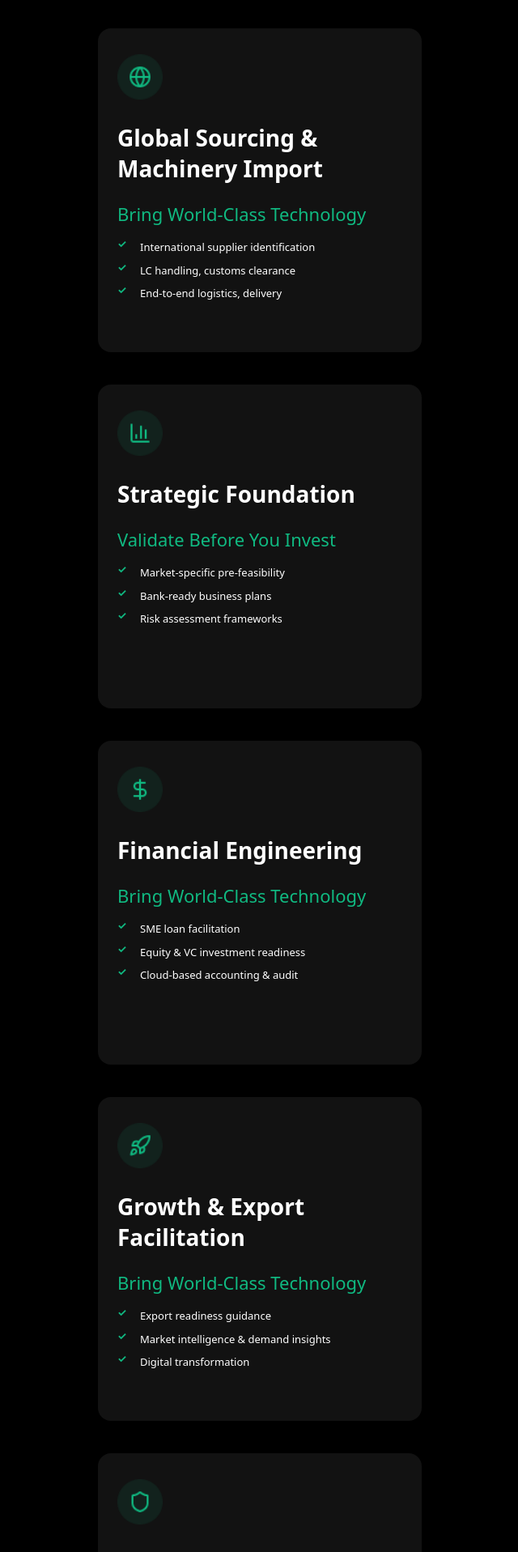
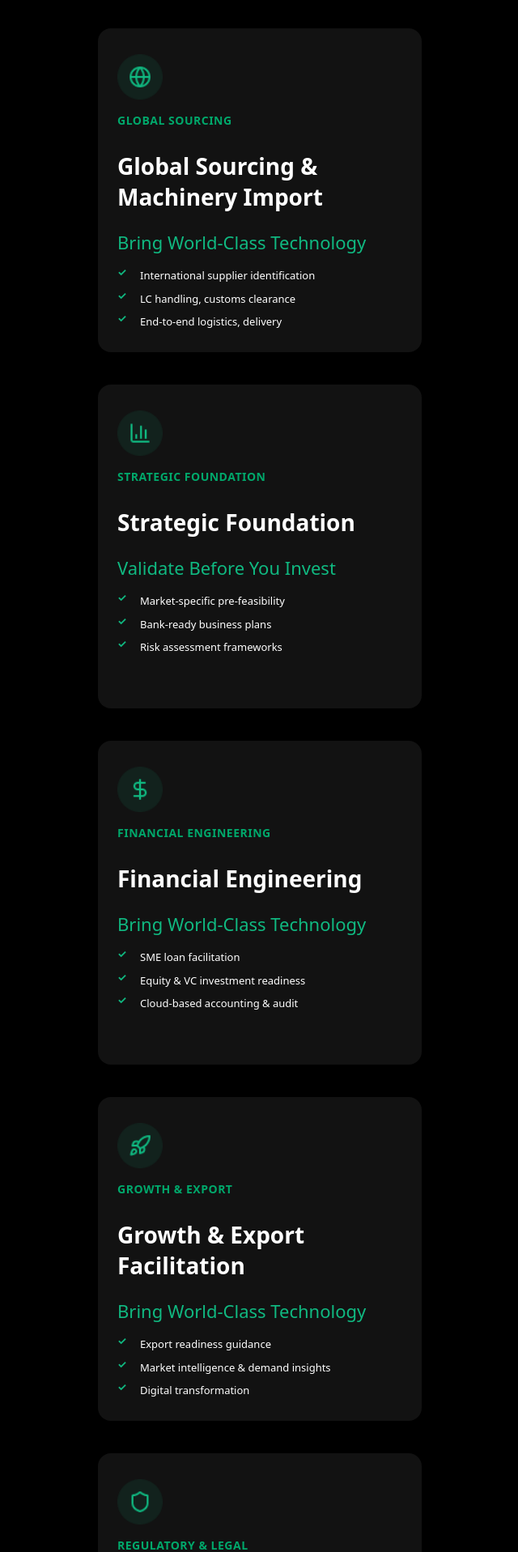
Before and after one commit to mirza-asadullah/smera-empowering-grouth, a React (Vite) app: page /services in a window 1280 px wide. Shown: the part 1880-3797 px from the top of the page at 81% size, without its empty margins (319-959 px from the left). Built offline with nearby package versions, Linux system fonts and the light colour scheme.

Commit message:
update why smera content

```diff
--- a/src/App.jsx
+++ b/src/App.jsx
@@ -11,11 +11,13 @@ import "./index.css";
 import Footer from "./components/Footer";
 import { PopupProvider } from "./components/ComingSoonPopup";
 import WhatsAppButton from "./components/WhatsAppButton";
+import ScrollToTop from "./components/ScrollToTop";
 
 export default function App() {
   return (
     <PopupProvider>
       <Router>
+        <ScrollToTop />
         <div className="app-root">
           <Header />
           <main>
--- /dev/null
+++ b/src/components/ScrollToTop.jsx
@@ -0,0 +1,14 @@
+import { useEffect } from "react";
+import { useLocation } from "react-router-dom";
+
+const ScrollToTop = () => {
+    const { pathname } = useLocation();
+
+    useEffect(() => {
+        window.scrollTo(0, 0);
+    }, [pathname]);
+
+    return null;
+};
+
+export default ScrollToTop;
--- a/src/components/WhySmera.jsx
+++ b/src/components/WhySmera.jsx
@@ -20,9 +20,12 @@ export default function WhySmera() {
                 Why <span className="accent-text">SMERA</span>?
               </h2>
               <p className="why-smera-desc">
-                A Research & Development-led SME Enablement Center transforming
-                traditional enterprises into efficient, technology-driven, and
-                scalable businesses.
+                SMERA is a forward-thinking R&D-driven SME Enablement Center
+                dedicated to empowering small and medium enterprises with
+                cutting-edge solutions. We bridge the gap between traditional
+                business practices and modern innovation — enabling digital
+                transformation, operational efficiency, and sustainable growth
+                for enterprises ready to scale.
               </p>
 
               <div className="why-smera-stats">
--- a/src/index.css
+++ b/src/index.css
@@ -1485,7 +1485,7 @@ body {
   display: flex;
   align-items: center;
   justify-content: center;
-  box-shadow: 0 8px 24px rgba(0,0,0,0.35);
+  box-shadow: 0 8px 24px rgba(0, 0, 0, 0.35);
   flex: 0 0 auto;
 }
 
@@ -1500,8 +1500,13 @@ body {
 }
 
 @keyframes partners-slide {
-  from { transform: translateX(0); }
-  to { transform: translateX(-33.3333%); }
+  from {
+    transform: translateX(0);
+  }
+
+  to {
+    transform: translateX(-33.3333%);
+  }
 }
 
 /* Responsive About Page */
@@ -1720,6 +1725,16 @@ body {
   font-size: 28px;
   font-weight: 600;
   margin-bottom: 8px;
+}
+
+.service-category {
+  color: #00a86b;
+  font-size: 14px;
+  font-weight: 700;
+  text-transform: uppercase;
+  letter-spacing: 0.5px;
+  margin-bottom: 8px;
+  display: block;
 }
 
 .service-tagline {
--- a/src/pages/Services.jsx
+++ b/src/pages/Services.jsx
@@ -55,10 +55,10 @@ export default function Services() {
             <div className="accent-text">Execution</div>
           </h2>
           <p className="mission-desc">
-           SMERA – Small Medium Enterprise Resource and Assistance is dedicated to empowering small and medium enterprises by providing them with the tools, guidance, and resources they need to thrive.
-We believe that modern industrial development at small scale is the future of sustainable growth. Our mission is to support entrepreneurs and businesses by giving them access to cost-effective raw materials, technology solutions, and expert advisory services.
-Through our initiatives, we focus on promoting import alternative industries, About SMERA – Small Medium Enterprise Resource and Assistance
-SMERA is committed to driving industrial development in Pakistan by providing resources, guidance, and strategic support to small and medium enterprises. Our initiatives focus on building resilience, reducing dependency on imports, and creating globally competitive industries.
+            SMERA – Small Medium Enterprise Resource and Assistance is dedicated to empowering small and medium enterprises by providing them with the tools, guidance, and resources they need to thrive.
+            We believe that modern industrial development at small scale is the future of sustainable growth. Our mission is to support entrepreneurs and businesses by giving them access to cost-effective raw materials, technology solutions, and expert advisory services.
+            Through our initiatives, we focus on promoting import alternative industries, About SMERA – Small Medium Enterprise Resource and Assistance
+            SMERA is committed to driving industrial development in Pakistan by providing resources, guidance, and strategic support to small and medium enterprises. Our initiatives focus on building resilience, reducing dependency on imports, and creating globally competitive industries.
           </p>
         </div>
       </section>
@@ -73,6 +73,7 @@ SMERA is committed to driving industrial development in Pakistan by providing re
               <div className="service-icon">
                 <img src={sr1} alt="Global Sourcing" />
               </div>
+              <span className="service-category">Global Sourcing</span>
               <h3>Global Sourcing & Machinery Import</h3>
               <p className="service-tagline">Bring World-Class Technology</p>
               <ul className="service-features">
@@ -87,6 +88,7 @@ SMERA is committed to driving industrial development in Pakistan by providing re
               <div className="service-icon">
                 <img src={sr2} alt="Strategic Foundation" />
               </div>
+              <span className="service-category">Strategic Foundation</span>
               <h3>Strategic Foundation</h3>
               <p className="service-tagline">Validate Before You Invest</p>
               <ul className="service-features">
@@ -101,6 +103,7 @@ SMERA is committed to driving industrial development in Pakistan by providing re
               <div className="service-icon">
                 <img src={sr3} alt="Financial Engineering" />
               </div>
+              <span className="service-category">Financial Engineering</span>
               <h3>Financial Engineering</h3>
               <p className="service-tagline">Bring World-Class Technology</p>
               <ul className="service-features">
@@ -115,6 +118,7 @@ SMERA is committed to driving industrial development in Pakistan by providing re
               <div className="service-icon">
                 <img src={sr4} alt="Growth & Export" />
               </div>
+              <span className="service-category">Growth & Export</span>
               <h3>Growth & Export Facilitation</h3>
               <p className="service-tagline">Bring World-Class Technology</p>
               <ul className="service-features">
@@ -129,6 +133,7 @@ SMERA is committed to driving industrial development in Pakistan by providing re
               <div className="service-icon">
                 <img src={sr5} alt="Regulatory & Legal" />
               </div>
+              <span className="service-category">Regulatory & Legal</span>
               <h3>Regulatory & Legal Compliance</h3>
               <p className="service-tagline">Bring World-Class Technology</p>
               <ul className="service-features">
```
